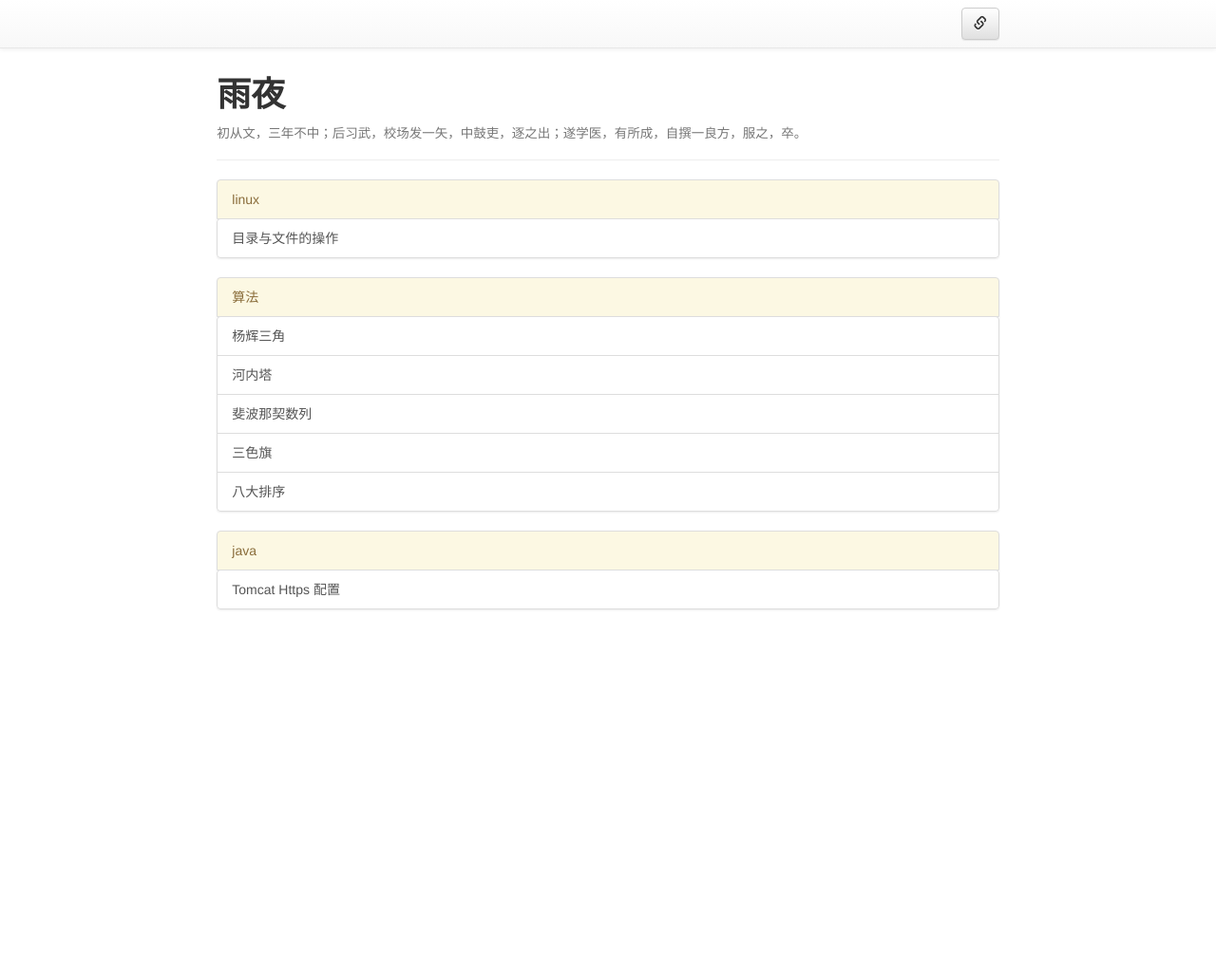
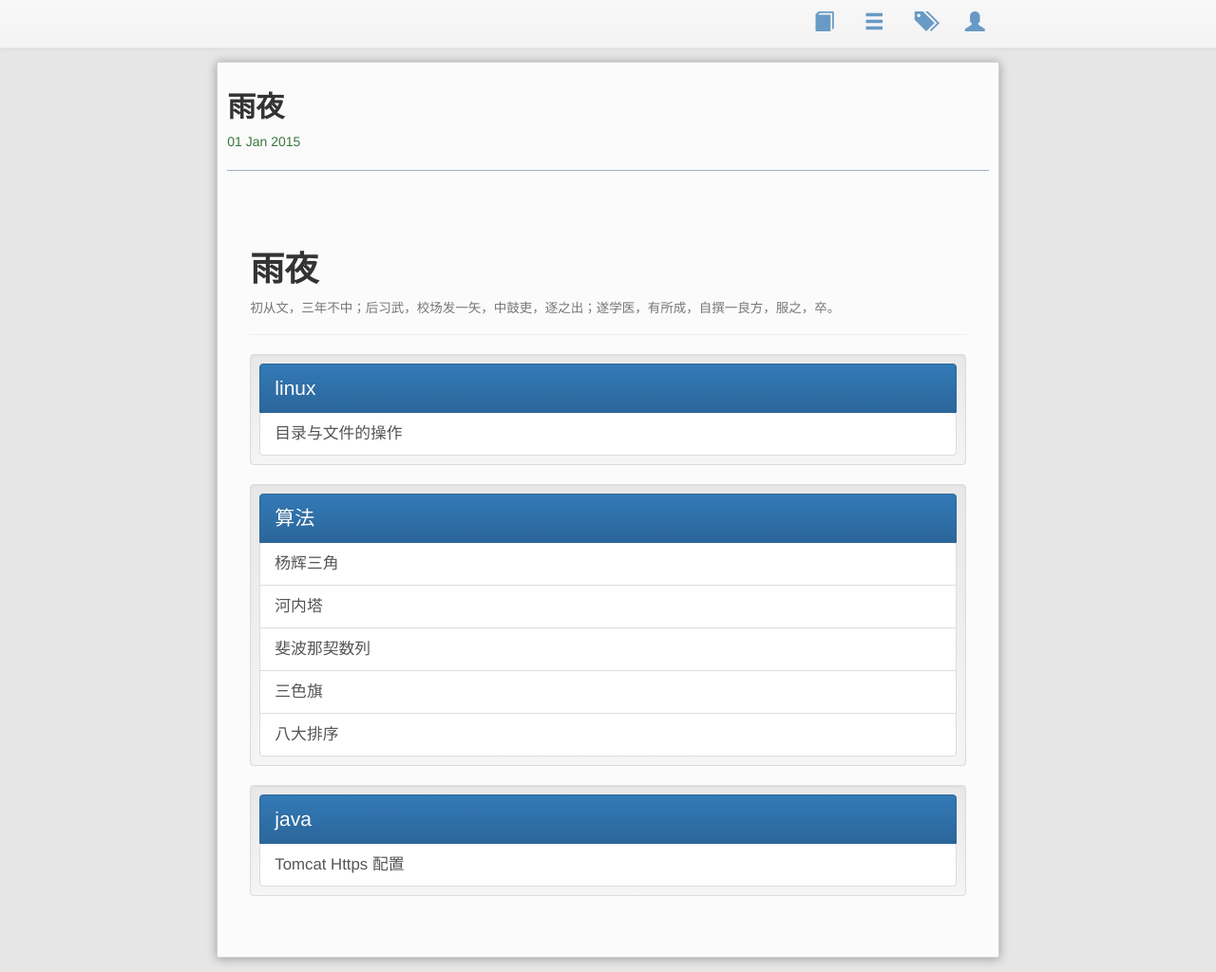
Before and after one commit to bit-ranger/blog, a Jekyll site: the page built from index.html, in a window 1280 px wide and 1024 px high. Shown: the whole window at 95% size. Built offline with Jekyll 4.4.1, drawn with Linux system fonts in a browser that asks for light colours; nearby versions of some CDN libraries; Markdown is read by kramdown in place of the engine named in the settings.

Commit message:
优化样式

```diff
--- a/_config.yml
+++ b/_config.yml
@@ -1,15 +1,12 @@
-permalink: /:year:month:day:title.html
-pygments: true
+permalink: /:year:month:day:title
+highlighter: pygments
 markdown: redcarpet
-redcarpet:
-  extensions:
-    - hard_wrap
-    - no_intra_emphasis
-    - autolink
-    - strikethrough
-    - fenced_code_blocks
-globalTitle: "雨夜"
-globalDesc: "初从文，三年不中；后习武，校场发一矢，中鼓吏，逐之出；遂学医，有所成，自撰一良方，服之，卒。"
+#redcarpet:
+#  extensions:
+#    - hard_wrap
+#    - no_intra_emphasis
+#    - autolink
+#    - strikethrough
+#    - fenced_code_blocks
+desc: "初从文，三年不中；后习武，校场发一矢，中鼓吏，逐之出；遂学医，有所成，自撰一良方，服之，卒。"
 author: "雨夜"
-skin: "warning"
-navSkin: "default"
--- a/_layouts/default.html
+++ b/_layouts/default.html
@@ -3,71 +3,63 @@
 <head>
     <link rel="stylesheet" href="http://cdn.bootcss.com/bootstrap/3.3.2/css/bootstrap.min.css">
     <link rel="stylesheet" href="http://cdn.bootcss.com/bootstrap/3.3.2/css/bootstrap-theme.min.css">
-    <link rel="stylesheet" href="/css/syntax.css" type="text/css" >
+    <link rel="stylesheet" href="/css/syntax.css" type="text/css">
     <link rel="stylesheet" href="/css/style.css" type="text/css" >
     <link rel="icon" href="/css/favicon.ico">
-    <meta http-equiv="content-type" content="text/html; charset=utf-8" >
+    <meta http-equiv="content-type" content="text/html; charset=utf-8">
     <meta name="viewport" content="width=device-width, initial-scale=1, maximum-scale=1, user-scalable=no">
-    <meta name="keywords" content="{{ site.globalTitle }},{% for category in page.categories %}{{ category }},{% endfor %}{% for tag in page.tags %}{{ tag }},{% endfor %}">
-    <meta name="description" content="{{ site.globalTitle }} {% for category in page.categories %}{{ category }} {% endfor %}{% for tag in page.tags %}{{ tag }} {% endfor %}">
+    <meta name="keywords" content="{{ page.title }},{% for category in page.categories %}{{ category }},{% endfor %}{% for tag in page.tags %}{{ tag }},{% endfor %}">
+    <meta name="description" content="{{ page.title }} {% for category in page.categories %}{{ category }} {% endfor %}{% for tag in page.tags %}{{ tag }} {% endfor %}">
     <meta name="author" content="{{ site.author }}">
     <title>{{ page.title }}</title>
 </head>
-<body>
+<body style="background:#e6e6e6">
+<!-- << 顶部导航条,手机屏幕不显示 -->
+<nav class="navbar navbar-default navbar-fixed-top hidden-xs" role="navigation" style="opacity: 0.7">
     <div class="container-fluid">
         <div class="row">
-	        <div class="col-lg-8 col-lg-offset-2 col-md-10 col-md-offset-1">
+            <div class="col-lg-8 col-lg-offset-2 col-md-10 col-md-offset-1 col-sm-10 col-sm-offset-1">
+                <div class="container-fluid">
                     <div class="row">
-                        <span class="col-lg-6 col-md-6 col-sm-6 col-xs-6">
-                    	    {% if page.next.url != null and page.next.url != '' %}
-                    	        <a href="{{ page.next.url }}" class="btn btn-{{ site.navSkin }} circular-corner pull-left">
+                        <ul class="nav nav-pills hidden-xs pull-right" >
+                            <li role="presentation"><a href="#" title="Archive" class="font-md"><span class='glyphicon glyphicon-book'></span></a></li>
+                            <li role="presentation"><a href="/" title="Categories" class="font-md"><span class='glyphicon glyphicon-menu-hamburger'></span></a></li>
+                            <li role="presentation"><a href="#" title="Tags" class="font-md"><span class='glyphicon glyphicon-tags'></span></a></li>
+                            <li role="presentation"><a href="#" title="About" class="font-md"><span class='glyphicon glyphicon-user'></span></a></li>
+                        </ul>
+                    </div>
+                </div>
+            </div>
+        </div>
+    </div>
+</nav >
+<!-- >> 顶部导航条,手机屏幕不显示 -->
+<div class="center-bolck hidden-xs" style="height: 60px;"></div>
+<div class="container-fluid">
+    <div class="row">
+        <div class="col-lg-8 col-lg-offset-2 col-md-10 col-md-offset-1 col-sm-10 col-sm-offset-1">
+            <!-- << 只在手机端显示的菜单 -->
+            <div class="hidden-lg hidden-md hidden-sm">
+                <a href="#" class="btn glyphicon glyphicon-option-vertical font-md fixed-right-top" data-toggle="collapse" data-target="#nav-collapse"></a>
+                <div id="nav-collapse" class="collapse">
+                　　<div class="container-fluid">
+                　　    <div class="row">
+                            <a href="#" title="Archive" class="col-xs-3 text-center font-lg"><span class='glyphicon glyphicon-book'></span></a>
+                            <a href="/" title="Categories" class="col-xs-3 text-center font-lg"><span class='glyphicon glyphicon-menu-hamburger'></span></a>
+                            <a href="#" title="Tags" class="col-xs-3 text-center  font-lg"><span class='glyphicon glyphicon-tags'></span></a>
+                            <a href="#" title="About" class="col-xs-3 text-center  font-lg"><span class='glyphicon glyphicon-user'></span></a>
+                        </div>
+                    </div>
+                </div>
+            </div>
+            <!-- >> 只在手机端显示的菜单 -->
+            <div class="wrapper">
+                {% if page.url != "/index.html" %}
+                    <h2>{{page.title}}</h2>
+                    <span class="text-success">{{ page.date | date_to_string }}</span>
+                    <hr>
                 {% endif %}
-                    	    {% if page.next.url == null or page.next.url == '' %}
-                    	        <a href="javascript:void(0);" class="btn btn-{{ site.navSkin }} circular-corner pull-left disabled">
-                    	    {% endif %}
-                    	    <span class="glyphicon glyphicon-arrow-left" aria-hidden="true"></span> prev</a>
-                    	</span>
-			<span class="col-lg-6 col-md-6 col-sm-6 col-xs-6">
-                    	    {% if page.previous.url != null and page.previous.url != '' %}
-                    	        <a href="{{ page.previous.url }}" class="btn btn-{{ site.navSkin }} circular-corner pull-right">
-                    	    {% endif %}
-                    	    {% if page.previous.url == null or page.previous.url == '' %}
-                    	        <a href="javascript:void(0);" class="btn btn-{{ site.navSkin }} circular-corner pull-right disabled">
-                    	    {% endif %}
-                    	    next <span class="glyphicon glyphicon-arrow-right" aria-hidden="true"></span></a>
-                    	</span>
-                    </div>
-	            <h2>{{page.title}} <a href="/" class="btn btn-success pull-right"><span class="glyphicon glyphicon-home"></span></a></h2>
-	            <span class="text-success">{{ page.date | date_to_string }}</span>
-	            <hr/>
-	            <div>
                 {{ content }}
-	            </div>
-                    <div class="row">
-                        <span class="col-lg-4 col-md-4 col-sm-4 col-xs-4">
-                    	    {% if page.next.url != null and page.next.url != '' %}
-                    	        <a href="{{ page.next.url }}" class="btn btn-{{ site.navSkin }} circular-corner pull-left">
-                    	    {% endif %}
-                    	    {% if page.next.url == null or page.next.url == '' %}
-                    	        <a href="javascript:void(0);" class="btn btn-{{ site.navSkin }} circular-corner pull-left disabled">
-                    	    {% endif %}
-                    	    <span class="glyphicon glyphicon-arrow-left" aria-hidden="true"></span> prev</a>
-                    	</span>
-                    	<span class="col-lg-4 col-md-4 col-sm-4 col-xs-4">
-                    	    <div class="row">
-				<a href="/" class="btn btn-{{ site.navSkin }} circular-corner glyphicon glyphicon-home col-lg-6 col-md-6 col-sm-6 hidden-xs"></a>
-				<a href="#" class="btn btn-{{ site.navSkin }} circular-corner glyphicon glyphicon-eject col-lg-6 col-md-6 col-sm-6 col-xs-12"></a>
-			    </div>
-			</span >
-			<span class="col-lg-4 col-md-4 col-sm-4 col-xs-4">
-                    	    {% if page.previous.url != null and page.previous.url != '' %}
-                    	        <a href="{{ page.previous.url }}" class="btn btn-{{ site.navSkin }} circular-corner pull-right">
-                    	    {% endif %}
-                    	    {% if page.previous.url == null or page.previous.url == '' %}
-                    	        <a href="javascript:void(0);" class="btn btn-{{ site.navSkin }} circular-corner pull-right disabled">
-                    	    {% endif %}
-                    	    next <span class="glyphicon glyphicon-arrow-right" aria-hidden="true"></span></a>
-                    	</span>
             </div>
         </div>
     </div>
--- a/css/style.css
+++ b/css/style.css
@@ -10,3 +10,24 @@ h1,h2,h3,h4,h5,h6 {
 .circular-corner {
   border-radius: 15px;
 }
+.fixed-right-top{
+    position: fixed;
+    right: 0;
+    z-index: 9999;
+}
+.wrapper {
+    padding: 10px 10px 20px 10px;
+    margin: 5px 0 15px;
+    background-color: rgba(255,255,255,0.83333);
+    border: 1px solid rgba(0,0,0,0.16667);
+    box-shadow: 0 1px 10px rgba(0,0,0,0.33333);
+}
+.font-lg {
+    font-size: 180%;
+}
+.font-md {
+    font-size: 150%;
+}
+.font-sm {
+    font-size: 120%;
+}
--- a/index.html
+++ b/index.html
@@ -1,66 +1,22 @@
+---
+layout: default
+date: 2015/01/01
+title: 雨夜
 ---
 
----
-
-<!DOCTYPE html>
-<html>
-<head>
-    <link rel="stylesheet" href="http://cdn.bootcss.com/bootstrap/3.3.2/css/bootstrap.min.css">
-    <link rel="stylesheet" href="http://cdn.bootcss.com/bootstrap/3.3.2/css/bootstrap-theme.min.css">
-    <link rel="stylesheet" href="/css/syntax.css" type="text/css">
-    <link rel="stylesheet" href="/css/style.css" type="text/css" >
-    <link rel="icon" href="/css/favicon.ico">
-    <meta http-equiv="content-type" content="text/html; charset=utf-8">
-    <meta name="viewport" content="width=device-width, initial-scale=1, maximum-scale=1, user-scalable=no">
-    <meta name="keywords" content="{{ site.globalTitle }},{% for category in site.categories %}{{ category | first }},{% endfor %}{% for tag in site.tags %}{{ tag | first }},{% endfor %}">
-    <meta name="description" content="{{ site.globalTitle }} {% for category in site.categories %}{{ category | first }} {% endfor %}{% for tag in site.tags %}{{ tag | first }} {% endfor %}">
-    <meta name="author" content="{{ site.author }}">
-    <title>{{ site.globalTitle }}</title>
-</head>
-<body>
-    <nav class="navbar navbar-default navbar-fixed-top" role="navigation">
-        <div class="container-fluid">
-            <div class="row">
-                <div class="col-lg-8 col-lg-offset-2 col-md-10 col-md-offset-1 col-sm-10 col-sm-offset-1">
-                    <div class="container-fluid">
-                        <div class="row">
-                            <div class="dropdown pull-right" >
-                                <a id="dLabel" data-toggle="dropdown" aria-haspopup="true" aria-expanded="false" class="btn btn-{{ site.navSkin }} navbar-btn">
-                                    <span class="glyphicon glyphicon-link"></span>
-                                </a>
-                                <ul class="dropdown-menu" role="menu" aria-labelledby="dLabel">
-                                {% for category in site.categories %}
-                                    <li><a href="#{{ category | first }}" class="btn bth-block">{{ category | first }}</a></li>
-                                {% endfor %}
-                                </ul>
-                            </div>
-                        </div>
-                    </div>
-	        </div>
-            </div>
-        </div>
-    </nav>
-　　<div class="container-fluid">
-　　	<div class="row">
-            <div class="col-lg-8 col-lg-offset-2 col-md-10 col-md-offset-1 col-sm-10 col-sm-offset-1">
+<div class="well-lg">
     <div class="page-header">
-                    <h1>{{ site.globalTitle }}</h1>
-                    <h4><small>{{ site.globalDesc }}</small></h4>
+        <h1>{{ page.title }}</h1>
+        <h4><small>{{ site.desc }}</small></h4>
     </div>
     {% for category in site.categories %}
-                    <div class="list-group" id="{{ category | first }}">
-                        <a href="#collapse-{{ category | first }}" data-toggle="collapse"  class="list-group-item list-group-item-{{ site.skin }}">{{ category | first }}</a>
+    <div class="list-group well well-sm" id="{{ category | first }}">
+        <a href="#collapse-{{ category | first }}" data-toggle="collapse"  class="list-group-item active font-md ">{{ category | first }}</a>
         <div id="collapse-{{ category | first }}" class="collapse in">
             {% for post in category.last %}
-                            <a class="list-group-item list-group-item-default" href="{{ post.url }}" target="_blank">{{ post.title }}</a>
+            <a class="list-group-item font-sm" href="{{ post.url }}" target="_blank">{{ post.title }}</a>
             {% endfor %}
         </div>
     </div>
     {% endfor %}
 </div>
-	</div>
-    </div>
-    <script src="http://cdn.bootcss.com/jquery/1.11.2/jquery.min.js"></script>
-    <script src="http://cdn.bootcss.com/bootstrap/3.3.2/js/bootstrap.min.js"></script>
-</body>
-</html>
```
Also changed, not shown: _layouts/.default.html (added, +78 -0 lines), 1 other file. Lines whose indentation alone changed are shown as unchanged.
